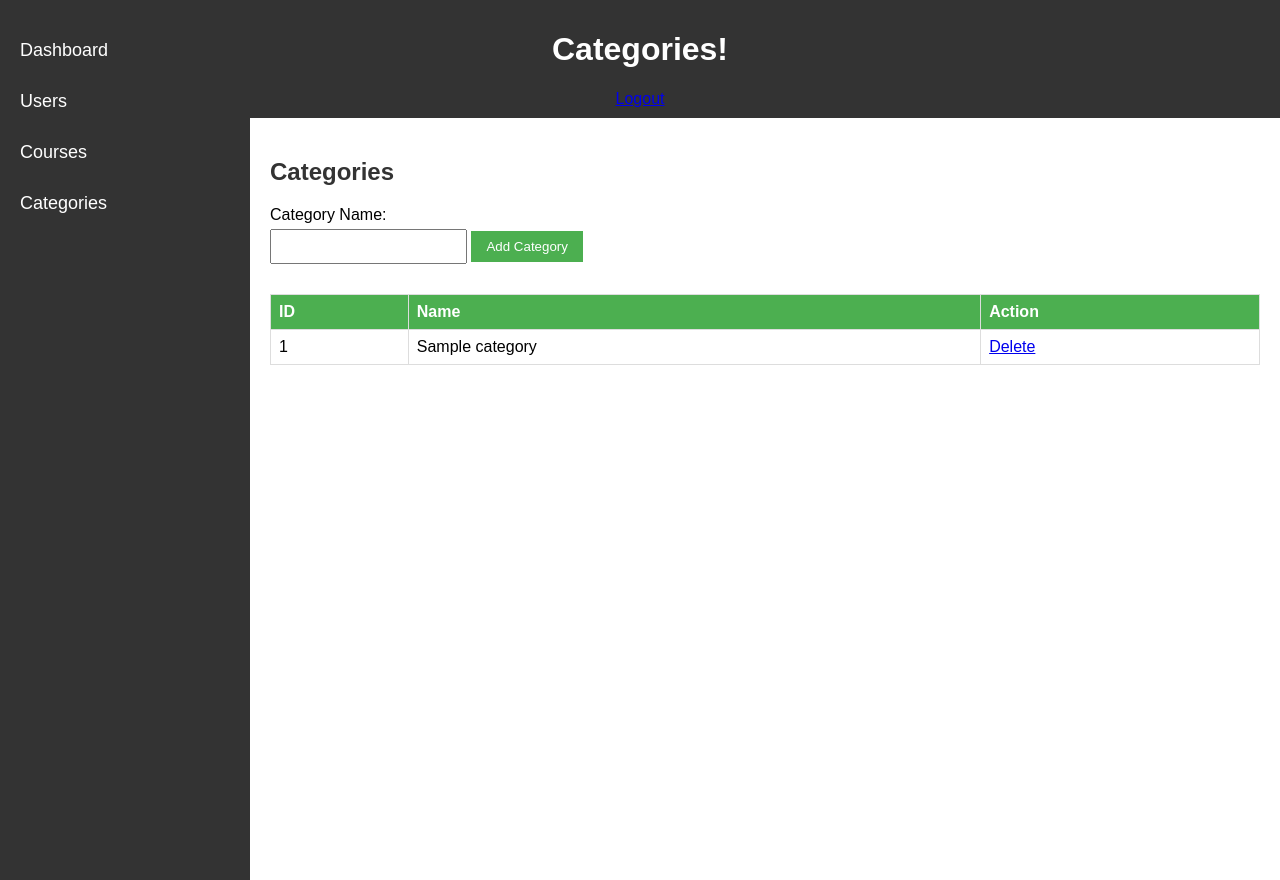
After one commit to shohedul350/e-learning-platform-using-php-mysql, a PHP site: page /pages/admin/categories/index.php in a window 1280 px wide. The commit adds this page. Run offline with PHP 8.4, Linux system fonts and the light colour scheme; tables that the repository leaves empty or names only in its code hold one stand-in row (values such as "Sample post").

Commit message:
categories and course

```diff
--- /dev/null
+++ b/css/adminDashboardStyle.css
@@ -0,0 +1,73 @@
+body {
+  font-family: Arial, sans-serif;
+  margin: 0;
+  padding: 0;
+}
+
+header {
+  background-color: #333;
+  color: white;
+  padding: 10px;
+  text-align: center;
+}
+
+nav {
+  background-color: #eee;
+  overflow: hidden;
+}
+
+nav a {
+  float: left;
+  display: block;
+  color: #333;
+  text-align: center;
+  padding: 14px 16px;
+  text-decoration: none;
+}
+
+nav a:hover {
+  background-color: #ddd;
+  color: #333;
+}
+
+.sidebar {
+  height: 100%;
+  width: 250px;
+  position: fixed;
+  z-index: 1;
+  top: 0;
+  left: 0;
+  background-color: #333;
+  padding-top: 20px;
+  color: white;
+}
+
+.sidebar a {
+  padding: 10px;
+  text-decoration: none;
+  font-size: 18px;
+  color: white;
+  display: block;
+  margin: 10px;
+}
+
+.content {
+  margin-left: 250px;
+  padding: 20px;
+}
+
+.info-card {
+  background-color: #fff;
+  box-shadow: 0 4px 8px rgba(0, 0, 0, 0.1);
+  padding: 20px;
+  margin: 20px;
+  text-align: center;
+}
+
+.info-card h3 {
+  color: #333;
+}
+
+.info-card p {
+  color: #666;
+}
--- /dev/null
+++ b/css/category.css
@@ -0,0 +1,43 @@
+
+h2 {
+  color: #333;
+}
+
+form {
+  margin-bottom: 20px;
+}
+
+label {
+  display: block;
+  margin-bottom: 5px;
+}
+
+input {
+  padding: 8px;
+  margin-bottom: 10px;
+}
+
+button {
+  padding: 8px 15px;
+  background-color: #4caf50;
+  color: #fff;
+  border: none;
+  cursor: pointer;
+}
+
+table {
+  width: 100%;
+  border-collapse: collapse;
+  margin-top: 20px;
+}
+
+th, td {
+  border: 1px solid #ddd;
+  padding: 8px;
+  text-align: left;
+}
+
+th {
+  background-color: #4caf50;
+  color: #fff;
+}
--- /dev/null
+++ b/pages/admin/categories/index.php
@@ -0,0 +1,90 @@
+
+<?php
+// Database connection
+include("../../../database/db_connection.php");
+
+if ($conn->connect_error) {
+    die("Connection failed: " . $conn->connect_error);
+}
+
+// CRUD Operations Start
+
+// Create
+if (isset($_POST['add_category'])) {
+    $category_name = $_POST['category_name'];
+    $sql = "INSERT INTO categories (name) VALUES ('$category_name')";
+    $conn->query($sql);
+}
+
+// Read
+$result = $conn->query("SELECT * FROM categories");
+
+// Update not used
+if (isset($_POST['update_category'])) {
+    $category_id = $_POST['category_id'];
+    $new_name = $_POST['new_name'];
+    $sql = "UPDATE categories SET name='$new_name' WHERE id=$category_id";
+    $conn->query($sql);
+}
+
+// Delete
+if (isset($_GET['delete_category'])) {
+    $delete_id = $_GET['delete_category'];
+    $sql = "DELETE FROM categories WHERE id=$delete_id";
+    $conn->query($sql);
+    if ($conn->query($sql) === TRUE) {
+        header("Location: /pages");
+    } else {
+        echo "Error deleting record: " . $conn->error;
+    }
+}
+?>
+<!DOCTYPE html>
+<html lang="en">
+<head>
+    <meta charset="UTF-8">
+    <meta name="viewport" content="width=device-width, initial-scale=1.0">
+    <title>Admin Dashboard</title>
+    <link rel="stylesheet" type="text/css" href="../../../css/adminDashboardStyle.css">
+    <link rel="stylesheet" type="text/css" href="../../../css/category.css">
+</head>
+<body>
+    <!-- header include -->
+    <?php  $pageTitle = "Categories!";
+    include '../header.php';?>
+    <!-- sidebar include -->
+    <?php include '../sidebar.php';?>
+    <div class="content">
+
+    <h2>Categories</h2>
+
+<!-- Add Category Form -->
+<form method="POST" action="">
+    <label for="category_name">Category Name:</label>
+    <input type="text" name="category_name" required>
+    <button type="submit" name="add_category">Add Category</button>
+</form>
+
+<!-- Display Categories -->
+<table>
+    <tr>
+        <th>ID</th>
+        <th>Name</th>
+        <th>Action</th>
+    </tr>
+    <?php
+    while ($row = $result->fetch_assoc()) {
+        echo "<tr>";
+        echo "<td>" . $row['id'] . "</td>";
+        echo "<td>" . $row['name'] . "</td>";
+        echo "<td>
+                <a href='index.php?delete_category=" . $row['id'] . "'>Delete</a>
+            </td>";
+        echo "</tr>";
+    }
+    ?>
+</table>
+
+</div>
+</body>
+</html>
--- /dev/null
+++ b/pages/admin/header.php
@@ -0,0 +1,4 @@
+<header>
+        <h1><?php echo $pageTitle; ?></h1>
+        <a href="#">Logout</a>
+    </header>
--- /dev/null
+++ b/pages/admin/sidebar.php
@@ -0,0 +1,6 @@
+<div class="sidebar">
+        <a href="/elearning/pages/admin">Dashboard</a>
+        <a href="/elearning/pages/admin/users">Users</a>
+        <a href="/elearning/pages/admin/courses">Courses</a>
+        <a href="/elearning/pages/admin/categories">Categories</a>
+    </div>
--- a/pages/login.php
+++ b/pages/login.php
@@ -50,8 +50,8 @@
             <div class="signup">
                 <form method="post" action="../pages/login_process.php">
                     <label for="chk" aria-hidden="true">Sign In</label>
-                    <input type="email" value="shohedul350@gmail.com" name="email" placeholder="Email" required="">
-                    <input type="password" value="12345" name="password" placeholder="Password" required="">
+                    <input type="email" value="admin@gmail.com" name="email" placeholder="Email" required="">
+                    <input type="password" value="123456" name="password" placeholder="Password" required="">
                     <button>Sign In</button>
                 </form>
             </div>
--- a/pages/signup_process.php
+++ b/pages/signup_process.php
@@ -30,7 +30,7 @@ if ($_SERVER["REQUEST_METHOD"] == "POST") {
   $result = $conn->query($sql);
   if ($result == TRUE) {
     echo "New record created successfully.";
-    header('location: ../pages/dashboard.php');
+    header('location: ../pages/user_dashboard.php');
   }else{
     echo "Error:". $sql . "<br>". $conn->error;
   }
```
Also changed, not shown: css/courses.css (added, +21 -0 lines), index2.php (deleted, +0 -26 lines), pages/admin/courses/index.php (added, +81 -0 lines), pages/admin/index.php (added, +34 -0 lines), pages/login_process.php (+12 -9 lines), pages/user_dashboard.php (renamed from pages/dashboard.php, +15 -1 lines), run.txt (+43 -6 lines).
